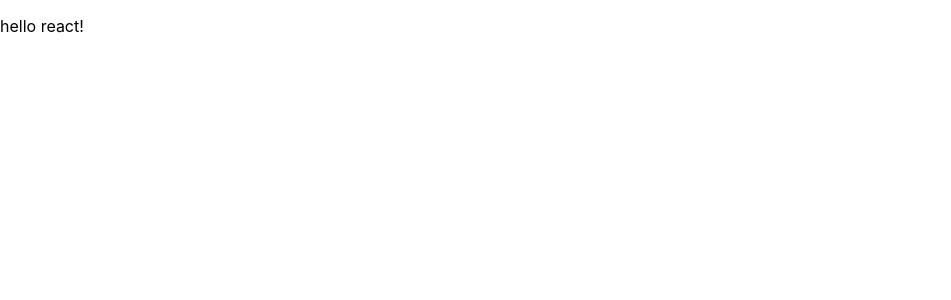
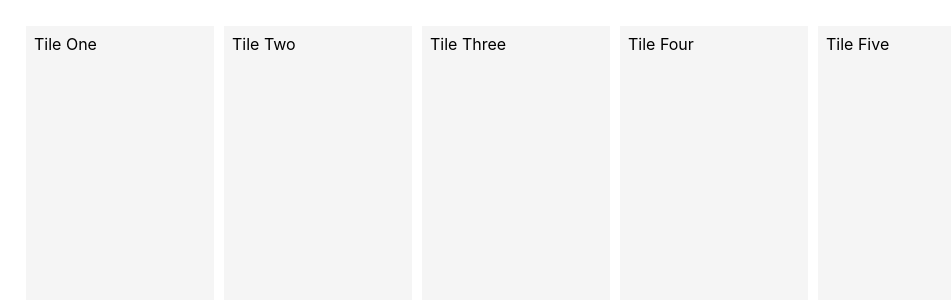
Before and after one commit to paydendyer/task-dashboard, a React (Create React App) app: page / in a window 1280 px wide. Shown: the top 300 px of the page, without its empty margins (0-951 px from the left). Built offline with nearby package versions, Linux system fonts and the light colour scheme.

Commit message:
Created a grid using react-grid-layout

```diff
--- a/package.json
+++ b/package.json
@@ -8,7 +8,9 @@
     "@testing-library/user-event": "^13.5.0",
     "react": "^18.0.0",
     "react-dom": "^18.0.0",
-    "react-scripts": "5.0.1",
+    "react-grid-layout": "^1.3.4",
+    "react-scripts": "^2.1.3",
+    "styled-components": "^5.3.5",
     "web-vitals": "^2.1.4"
   },
   "scripts": {
--- a/src/App.js
+++ b/src/App.js
@@ -1,5 +1,49 @@
-const App = () => {
-  return <p> hello react!</p>
-}
+import React from "react";
+import GridLayout from "react-grid-layout";
+import styled from "styled-components";
 
-export default App;
+const layout = [
+  { i: "tile-one", x: 0, y: 0, w: 1, h: 1 },
+  { i: "tile-two", x: 1, y: 0, w: 1, h: 1 },
+  { i: "tile-three", x: 2, y: 0, w: 1, h: 1 },
+  { i: "tile-four", x: 3, y: 0, w: 1, h: 1 },
+  { i: "tile-five", x: 4, y: 0, w: 1, h: 1 }
+];
+
+const GridItemWrapper = styled.div`
+  background: #f5f5f5;
+`;
+
+const GridItemContent = styled.div`
+  padding: 8px;
+`;
+
+const Root = styled.div`
+  padding: 16px;
+`;
+
+
+export const Grid = () => {
+  return (
+    <Root>
+      <GridLayout layout={layout} cols={5} rowHeight={300} width={1000}>
+        <GridItemWrapper key="tile-one">
+          <GridItemContent>Tile One</GridItemContent>
+        </GridItemWrapper>
+        <GridItemWrapper key="tile-two">
+          <GridItemContent>Tile Two</GridItemContent>
+        </GridItemWrapper>
+        <GridItemWrapper key="tile-three">
+          <GridItemContent>Tile Three</GridItemContent>
+        </GridItemWrapper>
+        <GridItemWrapper key="tile-four">
+          <GridItemContent>Tile Four</GridItemContent>
+        </GridItemWrapper>
+        <GridItemWrapper key="tile-five">
+          <GridItemContent>Tile Five</GridItemContent>
+        </GridItemWrapper>
+      </GridLayout>
+    </Root>
+  );
+};
+export default Grid;
```
Also changed, not shown: 1 other file (tests, documents, lock files or other folders).
